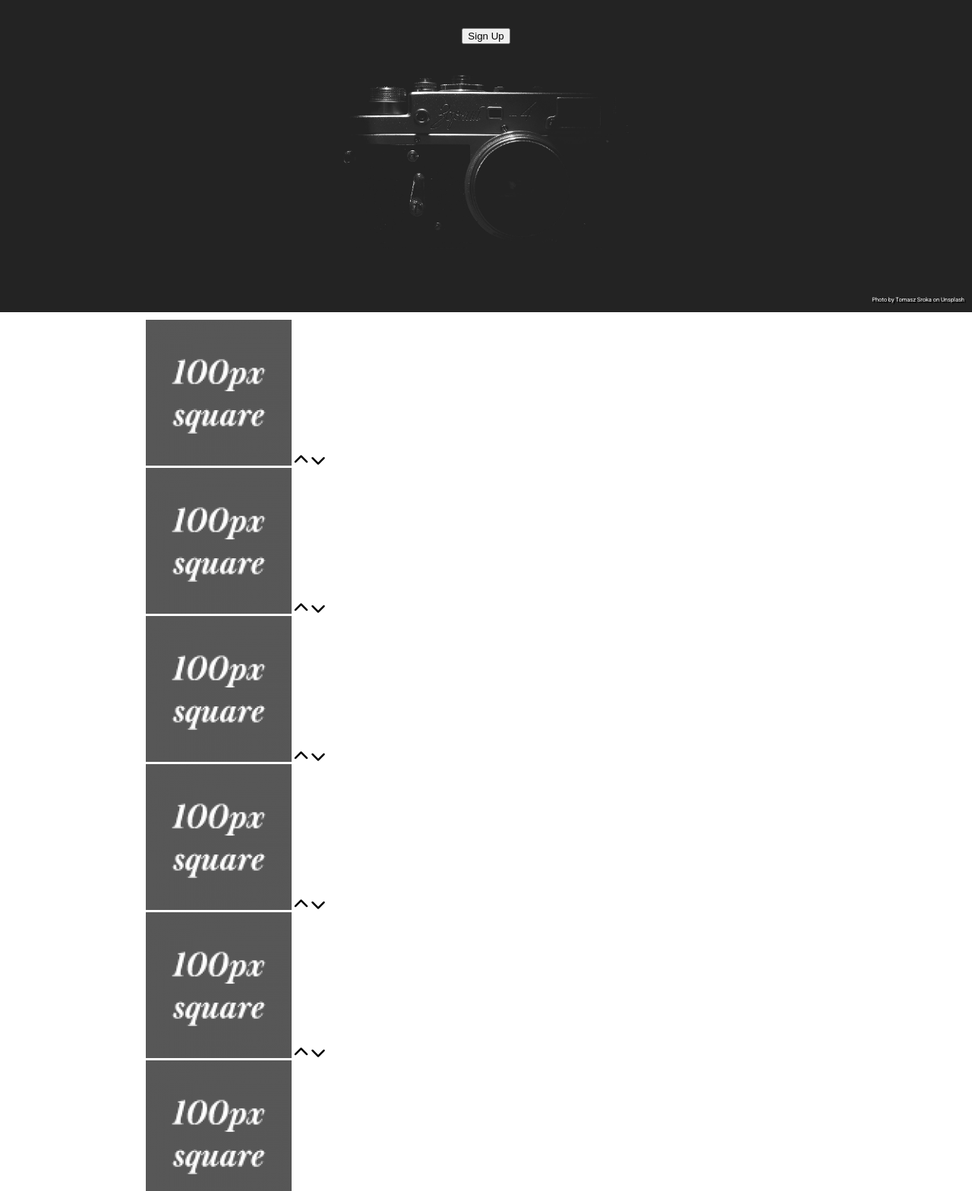
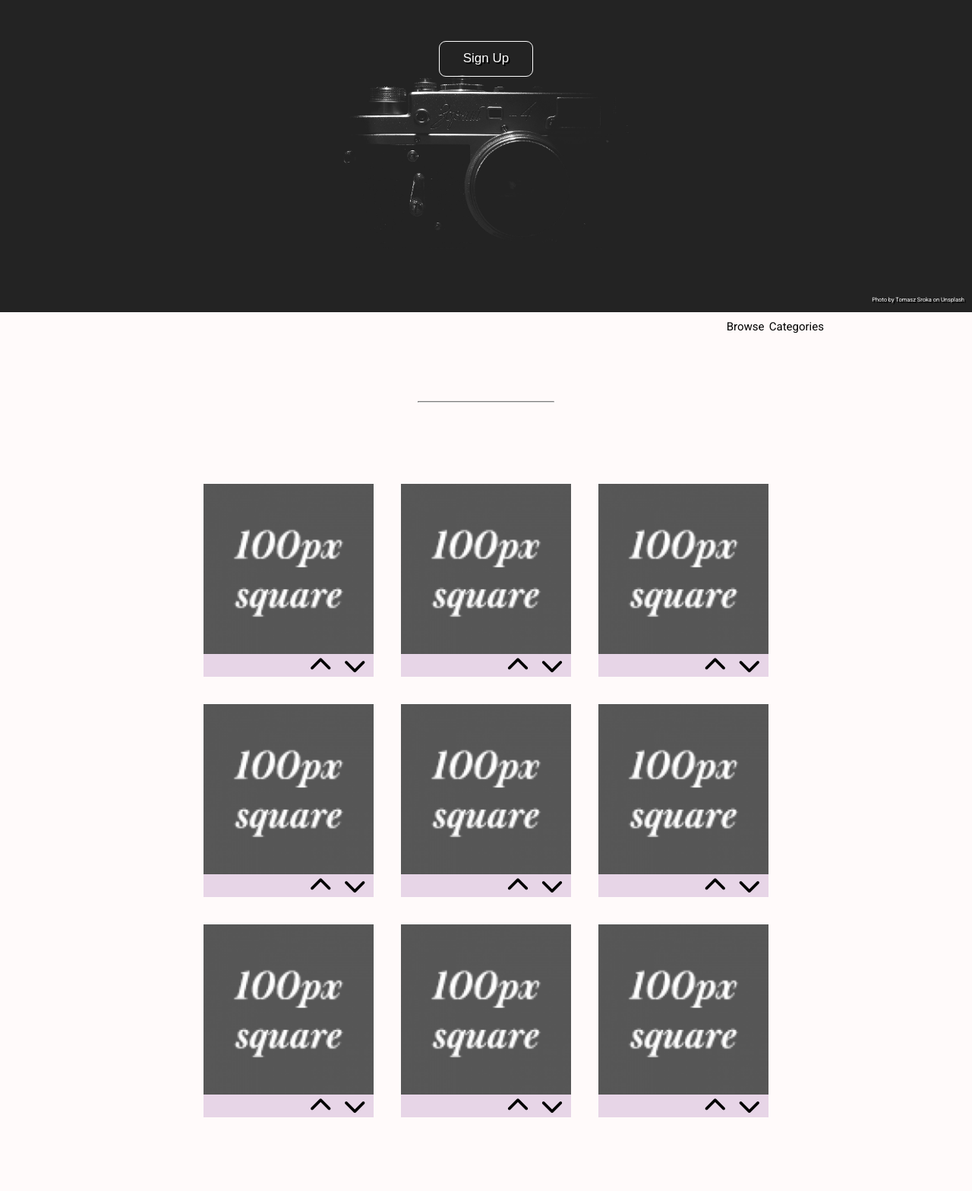
Before and after one commit to Lambda-ArtPortfolio/UI-ArtPortfolio-Dakotah, a plain HTML site: page index.html in a window 1280 px wide. Shown: the part 210-1778 px from the top of the page at 76% size. Drawn offline with nearby package versions, Linux system fonts and the light colour scheme.

Commit message:
main content styling centered, aligned. playing with colors a little bit, but going to leave these colors the way they are currently and move on to the featured artist section styling

```diff
--- a/index.html
+++ b/index.html
@@ -1,14 +1,16 @@
 <!DOCTYPE html>
 <html lang="en">
+
 <head>
     <meta charset="UTF-8">
     <meta name="viewport" content="width=device-width, initial-scale=1.0">
     <meta http-equiv="X-UA-Compatible" content="ie=edge">
     <title>Art Porfolio - BW</title>
+    <!-- Google Fonts -->
+    <link href="https://fonts.googleapis.com/css?family=Open+Sans:400,700|Roboto:400,700,900&display=swap"
+        rel="stylesheet">
     <!-- Font Awesome -->
     <script src="https://kit.fontawesome.com/247fe43040.js"></script>
-    <!-- Google Fonts -->
-    <link href="https://fonts.googleapis.com/css?family=Roboto:400,700,900&display=swap" rel="stylesheet">
     <!-- import CSS -->
     <link rel="stylesheet" href="css/index.css">
 </head>
@@ -31,10 +33,14 @@
             <div class="heading-text-wrapper">
                 <h1>The Photographer's Portfolio</h1>
                 <h2>get the job of your dreams today.</h2>
-                <button>Sign Up</button>
+                <a href="#" class="myButton">Sign Up</a>
             </div> <!-- end heading-text-wrapper-->
 
-            <p class="img-credit">Photo by <a href="https://unsplash.com/@srook?utm_source=unsplash&utm_medium=referral&utm_content=creditCopyText">Tomasz Sroka</a> on <a href="https://unsplash.com/search/photos/photography?utm_source=unsplash&utm_medium=referral&utm_content=creditCopyText">Unsplash</a></p>
+            <p class="img-credit">Photo by <a
+                    href="https://unsplash.com/@srook?utm_source=unsplash&utm_medium=referral&utm_content=creditCopyText">Tomasz
+                    Sroka</a> on <a
+                    href="https://unsplash.com/search/photos/photography?utm_source=unsplash&utm_medium=referral&utm_content=creditCopyText">Unsplash</a>
+            </p>
 
         </header> <!-- close header -->
 
@@ -45,70 +51,97 @@
                 <a href="">Browse</a>
                 <a href="">Categories</a>
             </div>
+            <hr>
+            <div class="main-images">
                 <div class="image-wrapper">
                     <img src="img/100px.jpg" alt="preview">
-                <i class="fas fa-chevron-up fa-2x"></i>
-                <i class="fas fa-chevron-down fa-2x"></i>
+                    <div class=chevrons>
+                        <i class="fas fa-chevron-up fa-3x"></i>
+                        <i class="fas fa-chevron-down fa-3x"></i>
+                    </div>
                 </div>
                 <div class="image-wrapper">
                     <img src="img/100px.jpg" alt="preview">
-                <i class="fas fa-chevron-up fa-2x"></i>
-                <i class="fas fa-chevron-down fa-2x"></i>
+                    <div class=chevrons>
+                        <i class="fas fa-chevron-up fa-3x"></i>
+                        <i class="fas fa-chevron-down fa-3x"></i>
+                    </div>
                 </div>
                 <div class="image-wrapper">
                     <img src="img/100px.jpg" alt="preview">
-                <i class="fas fa-chevron-up fa-2x"></i>
-                <i class="fas fa-chevron-down fa-2x"></i>
+                    <div class=chevrons>
+                        <i class="fas fa-chevron-up fa-3x"></i>
+                        <i class="fas fa-chevron-down fa-3x"></i>
+                    </div>
                 </div>
                 <div class="image-wrapper">
                     <img src="img/100px.jpg" alt="preview">
-                <i class="fas fa-chevron-up fa-2x"></i>
-                <i class="fas fa-chevron-down fa-2x"></i>
+                    <div class=chevrons>
+                        <i class="fas fa-chevron-up fa-3x"></i>
+                        <i class="fas fa-chevron-down fa-3x"></i>
+                    </div>
                 </div>
                 <div class="image-wrapper">
                     <img src="img/100px.jpg" alt="preview">
-                <i class="fas fa-chevron-up fa-2x"></i>
-                <i class="fas fa-chevron-down fa-2x"></i>
+                    <div class=chevrons>
+                        <i class="fas fa-chevron-up fa-3x"></i>
+                        <i class="fas fa-chevron-down fa-3x"></i>
+                    </div>
                 </div>
                 <div class="image-wrapper">
                     <img src="img/100px.jpg" alt="preview">
-                <i class="fas fa-chevron-up fa-2x"></i>
-                <i class="fas fa-chevron-down fa-2x"></i>
+                    <div class=chevrons>
+                        <i class="fas fa-chevron-up fa-3x"></i>
+                        <i class="fas fa-chevron-down fa-3x"></i>
+                    </div>
                 </div>
                 <div class="image-wrapper">
                     <img src="img/100px.jpg" alt="preview">
-                <i class="fas fa-chevron-up fa-2x"></i>
-                <i class="fas fa-chevron-down fa-2x"></i>
+                    <div class=chevrons>
+                        <i class="fas fa-chevron-up fa-3x"></i>
+                        <i class="fas fa-chevron-down fa-3x"></i>
+                    </div>
                 </div>
                 <div class="image-wrapper">
                     <img src="img/100px.jpg" alt="preview">
-                <i class="fas fa-chevron-up fa-2x"></i>
-                <i class="fas fa-chevron-down fa-2x"></i>
+                    <div class=chevrons>
+                        <i class="fas fa-chevron-up fa-3x"></i>
+                        <i class="fas fa-chevron-down fa-3x"></i>
+                    </div>
                 </div>
                 <div class="image-wrapper">
                     <img src="img/100px.jpg" alt="preview">
-                <i class="fas fa-chevron-up fa-2x"></i>
-                <i class="fas fa-chevron-down fa-2x"></i>
+                    <div class=chevrons>
+                        <i class="fas fa-chevron-up fa-3x"></i>
+                        <i class="fas fa-chevron-down fa-3x"></i>
                     </div>
+                </div>
+
+                <hr>
+            </div> <!-- end main images wrapper-->
 
         </section> <!-- end main content-->
 
         <section id="featured">
             <h2>James Canon</h2>
-        <p>Isn't that fantastic? No worries. No cares. Just float and wait for the wind to blow you around. If I paint something, I don't want to have to explain what it is.</p>
+            <p>Isn't that fantastic? No worries. No cares. Just float and wait for the wind to blow you around. If I
+                paint something, I don't want to have to explain what it is.</p>
         </section> <!-- end featured -->
 
         <section id="call-to-action">
             <div class="card-create">
-                <p>You got your heavy coat out yet? It's getting colder. Maybe there's a happy little waterfall happening over here.</p>
+                <p>You got your heavy coat out yet? It's getting colder. Maybe there's a happy little waterfall
+                    happening over here.</p>
                 <img src="" alt="card-create-img">
             </div>
             <div class="card-connect">
-                <p>Now, we're going to fluff this cloud. Clouds are free. They just float around the sky all day and have fun. Just let this happen.</p>
+                <p>Now, we're going to fluff this cloud. Clouds are free. They just float around the sky all day and
+                    have fun. Just let this happen.</p>
                 <img src="" alt="card-connect-img">
             </div>
             <div class="card-work">
-                <p>You can move mountains. You can do anything. Steve wants reflections, so let's give him reflections.</p>
+                <p>You can move mountains. You can do anything. Steve wants reflections, so let's give him reflections.
+                </p>
                 <img src="" alt="card-work-img">
             </div>
 
@@ -130,4 +163,5 @@
     </div> <!-- end wrapper -->
 
 </body>
+
 </html>
--- a/less/global.less
+++ b/less/global.less
@@ -54,5 +54,6 @@
  }
 
  ::selection {
-  background: #4affcf;
+  // background: #4affcf;
+  background: mediumspringgreen;
 }
--- a/less/heading.less
+++ b/less/heading.less
@@ -20,9 +20,32 @@ header {
         flex-direction: column;
         margin-top: 5%;
         padding: 0 15% 0 15%;
+        line-height: 1.2;
 
-        button {
+        .myButton {
+            background-color:transparent;
+            -moz-border-radius:9px;
+            -webkit-border-radius:9px;
+            border-radius:9px;
+            border:1px solid #ffffff;
+            display:inline-block;
+            cursor:pointer;
+            color:#ffffff;
+            font-family:Arial;
+            font-size:17px;
+            padding:12px 31px;
+            text-decoration:none;
+
             margin-top: 10%;
+        }
+        .myButton:hover {
+            background-color: transparent;
+            border-color: @main-color;
+            color: @main-color;
+        }
+        .myButton:active {
+            position:relative;
+            top:1px;
         }
     } // end heading-text-wrapper
 
@@ -32,7 +55,8 @@ header {
     }
 
     h1 {
-        font-weight: 900;
+        font-weight: 700;
+        font-family: @opensans;
     }
 
     h2 {
--- a/less/home-page.less
+++ b/less/home-page.less
@@ -1,5 +1,56 @@
 // Home Page styling
 
 #main {
-    padding: 0 15% 0 15%;
+    padding: 1% 15% 1% 15%;
+    display: flex;
+    flex-direction: column;
+    background-color: snow;
+
+    .main-links{
+        font-size: 1.5rem;
+        display: flex;
+        justify-content: space-around;
+        height: 1%;
+        width: 15%;
+        align-self: flex-end;
+
+        a {
+            color: #000;
+        }
+    }
+
+    .main-images {
+        display: flex;
+        flex-wrap: wrap;
+        justify-content: center;
+
+        .image-wrapper{
+        width: 25%;
+        display: flex;
+        flex-direction: column;
+        margin: 2%;
+
+        .chevrons {
+            display: flex;
+            background-color: @main-light;
+            justify-content: flex-end;
+
+            i {
+                margin: 0 10px 0 5px;
+            }
+        }
+
+        img {
+            width: 100%;
+        }
+
+        }
+    }
+
+    hr {
+        margin: 10% auto 10% auto;
+        border-color: lightgray;
+        width: 20%;
+    }
+
 }
--- a/less/navigation.less
+++ b/less/navigation.less
@@ -4,6 +4,7 @@
     padding: 2% 15% 0 15%;
     width: 100%;
     background-color: #232323;
+
 
     .navbar {
         display: flex;
@@ -19,5 +20,12 @@
 
     } // end navbar
 
+    h4 {
+        font-family: @opensans;
+
+        :hover {
+            color: @main-color;
+        }
+    }
 
 } // end navbar wrapper
--- a/less/variables.less
+++ b/less/variables.less
@@ -1,2 +1,7 @@
 // Variables
-@font-fam: font-family: 'Roboto', sans-serif;
+@roboto: "Roboto", sans-serif;
+@opensans: "Open Sans", sans-serif;
+
+@accent: #83987E;
+@main-color: #AD75B1;
+@main-light: #E7D5E7;
```
Also changed, not shown: css/index.css. Lines whose indentation alone changed are shown as unchanged.
